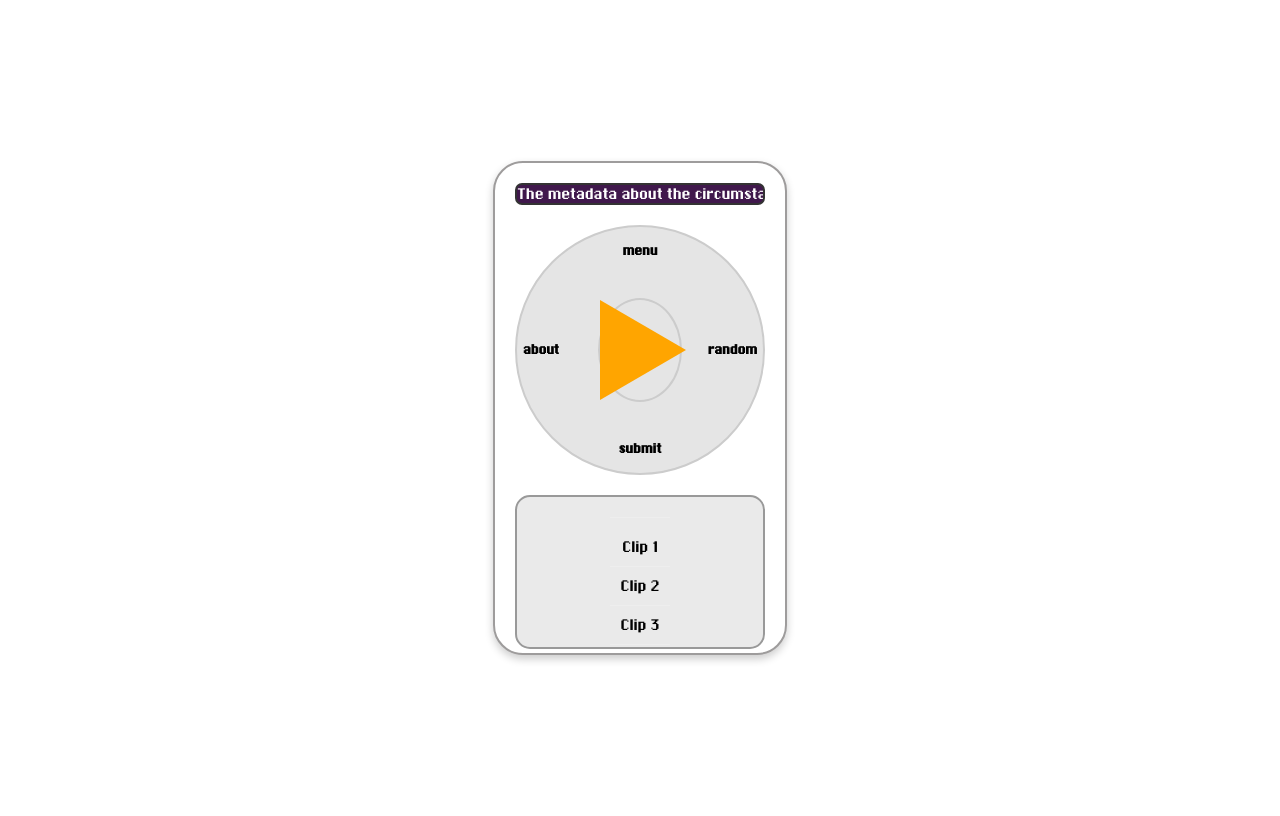
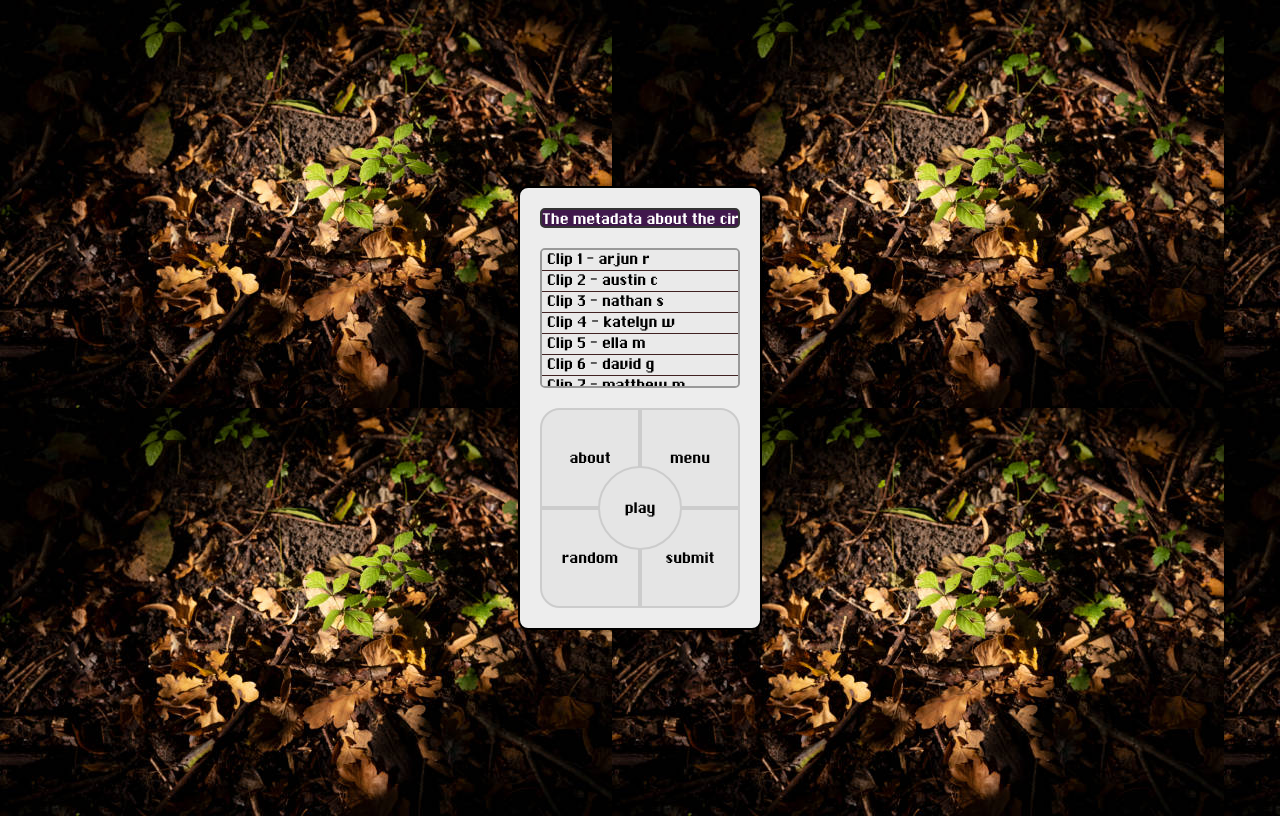
Before and after one commit to dudugan/interdesign, a plain HTML site: page project1/level6/ipod.html in a window 1280 px wide. Drawn offline with Linux system fonts and the light colour scheme.

Commit message:
made ipod phew

```diff
--- a/project1/level6/ipod.html
+++ b/project1/level6/ipod.html
@@ -19,27 +19,30 @@
         justify-content: center;
         align-items: center;
         height: 100vh;
-        background-color: #ffffff;
         font-family: 'Chicago', sans-serif;
+        background-image: url("../images/ground.png");
     }
 
     .ipod {
         width: 50%;
-        max-width: 250px;
-        height: 450px;
-        background-color: rgb(255, 255, 255);
-        border: 2px solid #9e9c9c;
-        border-radius: 30px;
+        background-color: rgb(237, 237, 237);
+        max-width: 200px;
+        max-height: 400px;
+        border: 2px solid #000000;
+        border-radius: 10px;
         box-shadow: 0 4px 8px rgba(0, 0, 0, 0.2);
         padding: 20px;
         text-align: center;
+        display: flex;
+        flex-direction: column;
+        justify-content: space-between;
+        position: absolute;
     }
 
     .scrollbox {
-        margin-bottom: 20px;
         overflow: hidden;
         border: 2px solid #333;
-        border-radius: 7px;
+        border-radius: 5px;
         position: relative;
         background-color: rgb(64, 24, 76);
     }
@@ -63,134 +66,119 @@
     .screen {
       height: 150px;
       background-color: #eaeaea;
-      margin: 20px auto 0px;
-      border-radius: 15px;
+      margin: 20px 0px;
+      border-radius: 5px;
       border: 2px solid #999;
       display: flex;
       flex-direction: column;
       justify-content: flex-start;
-      align-items: center;
+      align-items: stretch;
+      overflow-y: auto;
     }
 
-    .wheel {
+    .screen div {
+      border-bottom: 1px solid #412323;
+      cursor: pointer;
+      text-align: left;
+      padding-left: 5px;
+      min-height: 20px;
+      overflow: hidden;
+      word-break: break-all
+    }
+
+    .screen div:hover {
+        background-color: pink;
+    }
+
+    .squarewheel {
       position: relative;
-      aspect-ratio: 1 / 1;
-      border-radius: 50%;
+      max-height: 320px;
+      aspect-ratio: 1/1;
+      display: grid;
+      grid-template-columns: 1fr 1fr;
+      grid-template-rows: 1fr 1fr;
+    }
+
+    .squarewheel div {
       background-color: #e5e5e5;
-      margin: 0 auto;
-      border: 2px solid #ccc;
       display: flex;
       justify-content: center;
       align-items: center;
+      cursor: pointer;
+      border: 2px solid #ccc;
     }
 
-    .wheel button {
-      position: absolute;
-      background-color: transparent;
-      border: none;
-      font-size: 14px;
-      font-weight: bold;
-      cursor: pointer;
-      font-family: 'Chicago', sans-serif;
+    .squarewheel div:hover {
+      background-color: pink;
     }
 
-    .top-button {
-      top: 15px;
-      left: 50%;
-      transform: translateX(-50%);
+    #quarter1 {
+      border-radius: 20px 0 0 0;
     }
 
-    .bottom-button {
-      bottom: 15px;
-      left: 50%;
-      transform: translateX(-50%);
+    #quarter2 {
+      border-radius: 0 20px 0 0;
     }
 
-    .right-button {
-      right: 0px;
-      top: 50%;
-      transform: translateY(-50%);
+    #quarter3 {
+      border-radius: 0 0 0 20px;
     }
 
-    .left-button {
-      left: 0px;
-      top: 50%;
-      transform: translateY(-50%);
+    #quarter4 {
+      border-radius: 0 0 20px 0;
     }
 
-    .circle {
-        width: 60%;
-        max-width: 80px;
-        min-width: 20px;
-        aspect-ratio: 1/1;
+    #playbutton {
       border-radius: 50%;
       border: 2px solid #ccc;
-        cursor: pointer;
-    }
-
-    .triangle_right {
-        width: 0;
-        height: 0;
-        border-style: solid;
-        border-width: 50px 0 50px 86.6px;
-        border-color: transparent transparent transparent orange;
-    }
-
-    .browselist {
-        margin-top: 20px;
-        overflow-y: auto;
-        max-height: 200px;
-        border-top: 1px solid #eee;
-        padding-top: 10px;
-        max-height: 150px;
-    }
-
-    .browselist div {
-        padding: 10px;
-        border-bottom: 1px solid #eee;
-        cursor: pointer;
-    }
-
-    .browselist div:hover {
-        background-color: #f0f0f0;
+      aspect-ratio: 1/1;
+      position: absolute;
+      width: 18vw;
+      min-width: 60px;
+      max-width: 80px;
+      top: 50%;
+      left: 50%;
+      transform: translate(-50%, -50%);
     }
 
   </style>
 </head>
 <body>
-
   <div class="ipod">
     <div class="scrollbox">
         <div class="scrolltext">
             The metadata about the circumstances of a laugh.
         </div>
     </div>
-    <div class="wheel">
-      <button class="top-button" onclick="updateScreen('Menu')">menu</button>
-      <button class="right-button" onclick="updateScreen('Next')">random</button>
-      <button class="left-button" onclick="updateScreen('Previous')">about</button>
-      <button class="bottom-button" onclick="updateScreen('Play')">submit</button>
-      <div class="circle">
-        <div class="triangle_right"></div>
+    <div class="screen">
+      <div>Clip 1 - arjun r</div>
+      <div>Clip 2 - austin c</div>
+      <div>Clip 3 - nathan s</div>
+      <div>Clip 4 - katelyn w</div>
+      <div>Clip 5 - ella m</div>
+      <div>Clip 6 - david g</div>
+      <div>Clip 7 - matthew m</div>
+      <div>Clip 8</div>
+      <div>Clip 9</div>
+      <div>Clip 10</div>
+      <div>Clip 11</div>
+      <div>Clip 12</div>
+      <div>Clip 13</div>
+      <div>Clip 14</div>
+      <div>Clip 15</div>
     </div>
-
-    </div>
-    <div class="screen">
-        <div class="browselist">
-            <div>Clip 1</div>
-            <div>Clip 2</div>
-            <div>Clip 3</div>
-            <div>Clip 4</div>
-            <div>Clip 5</div>
+    <div class = "squarewheel">
+      <div id = "playbutton">play</div>
+      <div id = "quarter1">about</div>
+      <div id = "quarter2">menu</div>
+      <div id = "quarter3">random</div>
+      <div id = "quarter4">submit</div>
     </div>
   </div>
-  </div>
-
+</body>
 <script>
   function updateScreen(text) {
     document.getElementById("screen-text").innerText = text;
   }
 </script>
-
-</body>
 </html>
```
Also changed, not shown: project1/level6/speedrun.html (added, +151 -0 lines), project1/images/ground.png (added), 1 other file. Lines whose indentation alone changed are shown as unchanged.
